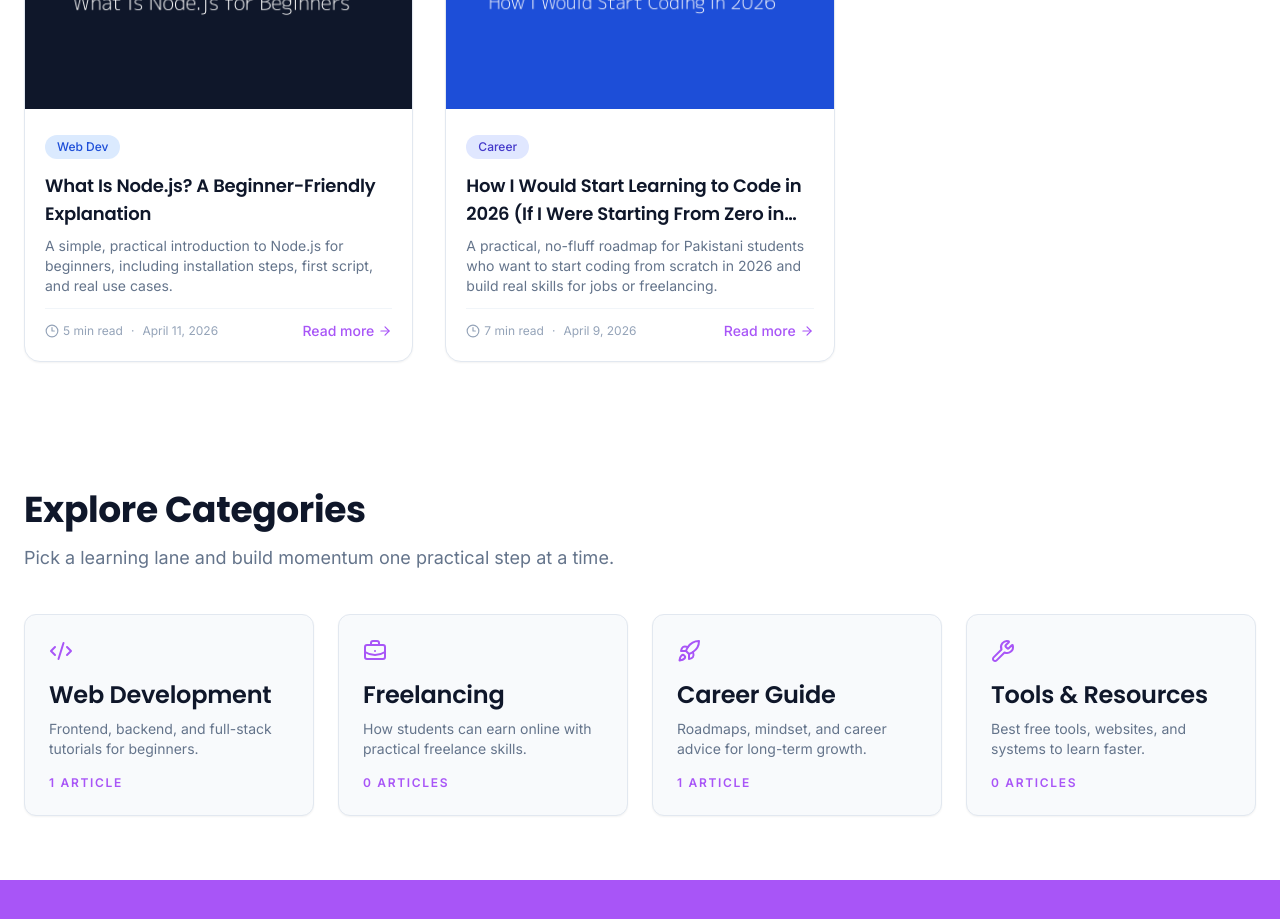
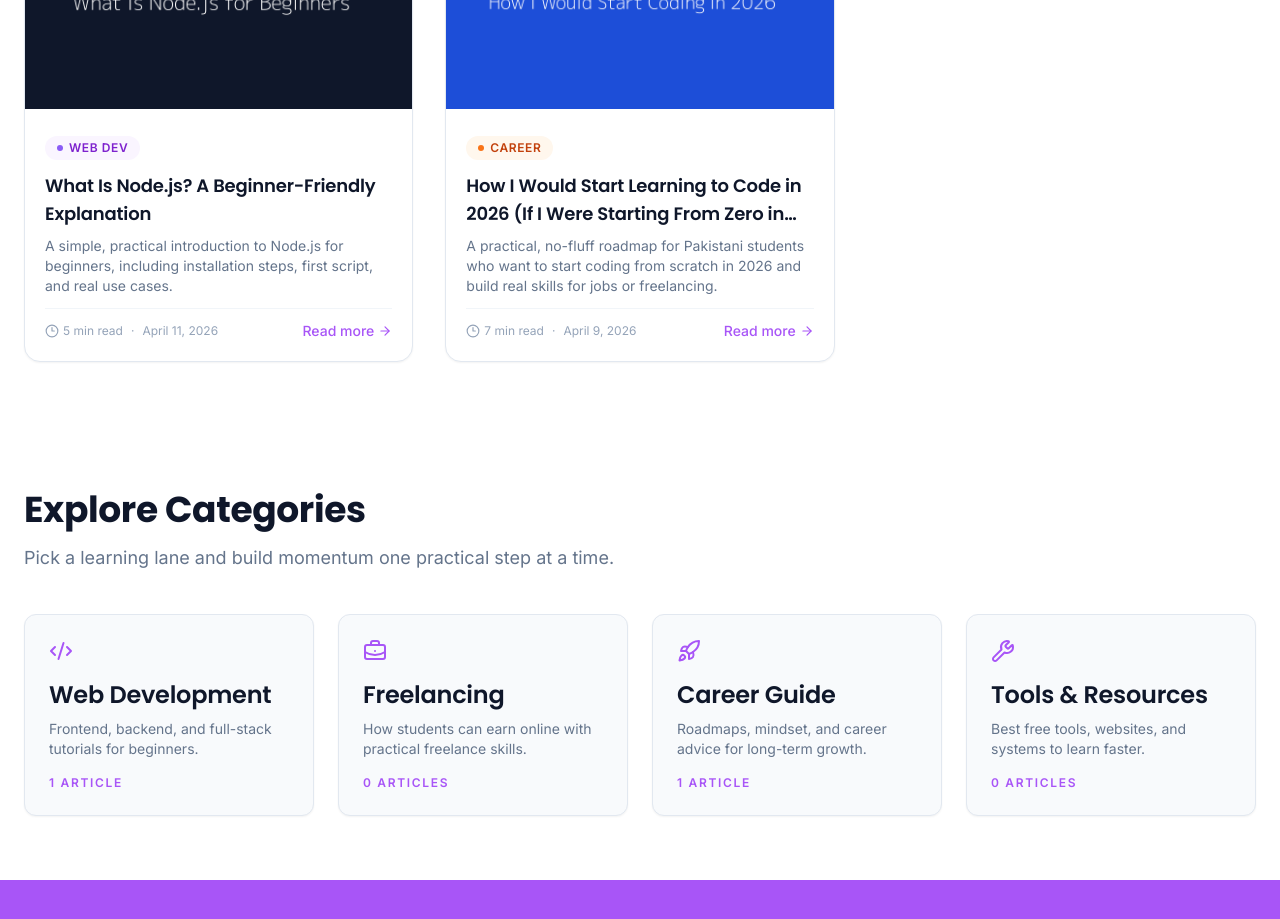
Before and after one commit to Anees511/CodeSafar-Pakistan, a Next.js app: page / in a window 1280 px wide. Shown: the part 840-1759 px from the top of the page. Built offline with nearby package versions, Linux system fonts and the light colour scheme; no server answers.

Commit message:
style: update category badge with brand colors and status dots

```diff
--- a/components/CategoryBadge.tsx
+++ b/components/CategoryBadge.tsx
@@ -3,12 +3,27 @@ import Link from "next/link";
 import type { CategorySlug } from "@/lib/types";
 import { getCategoryMeta } from "@/lib/utils";
 
-const CATEGORY_STYLE: Record<CategorySlug, string> = {
-  "web-development": "bg-blue-100 text-blue-700 dark:bg-blue-900/50 dark:text-blue-200",
-  freelancing:
-    "bg-emerald-100 text-emerald-700 dark:bg-emerald-900/40 dark:text-emerald-200",
-  "career-guide": "bg-indigo-100 text-indigo-700 dark:bg-indigo-900/50 dark:text-indigo-200",
-  "tools-resources": "bg-amber-100 text-amber-700 dark:bg-amber-900/40 dark:text-amber-200",
+const CATEGORY_STYLE: Record<CategorySlug, { bg: string; text: string; dot: string }> = {
+  "web-development": {
+    bg: "bg-brand-50 dark:bg-brand-900/30",
+    text: "text-brand-700 dark:text-brand-300",
+    dot: "bg-violet-500",
+  },
+  freelancing: {
+    bg: "bg-emerald-50 dark:bg-emerald-900/30",
+    text: "text-emerald-700 dark:text-emerald-300",
+    dot: "bg-emerald-500",
+  },
+  "career-guide": {
+    bg: "bg-orange-50 dark:bg-orange-900/30",
+    text: "text-orange-700 dark:text-orange-300",
+    dot: "bg-orange-500",
+  },
+  "tools-resources": {
+    bg: "bg-cyan-50 dark:bg-cyan-900/30",
+    text: "text-cyan-700 dark:text-cyan-300",
+    dot: "bg-cyan-500",
+  },
 };
 
 interface CategoryBadgeProps {
@@ -21,15 +36,24 @@ export default function CategoryBadge({
   withLink = true,
 }: CategoryBadgeProps) {
   const categoryMeta = getCategoryMeta(category);
-  const className = `inline-flex items-center rounded-full px-3 py-1 text-xs font-medium ${CATEGORY_STYLE[category]}`;
+  const style = CATEGORY_STYLE[category] || CATEGORY_STYLE["web-development"];
+
+  const badge = (
+    <span
+      className={`inline-flex items-center gap-1.5 rounded-full px-3 py-1 text-xs font-semibold uppercase tracking-wider transition-transform hover:scale-105 ${style.bg} ${style.text}`}
+    >
+      <span className={`h-1.5 w-1.5 rounded-full ${style.dot}`} />
+      {categoryMeta.shortName}
+    </span>
+  );
 
   if (!withLink) {
-    return <span className={className}>{categoryMeta.shortName}</span>;
+    return badge;
   }
 
   return (
-    <Link href={`/category/${category}`} className={className}>
-      {categoryMeta.shortName}
+    <Link href={`/category/${category}`} className="inline-block">
+      {badge}
     </Link>
   );
 }
```
